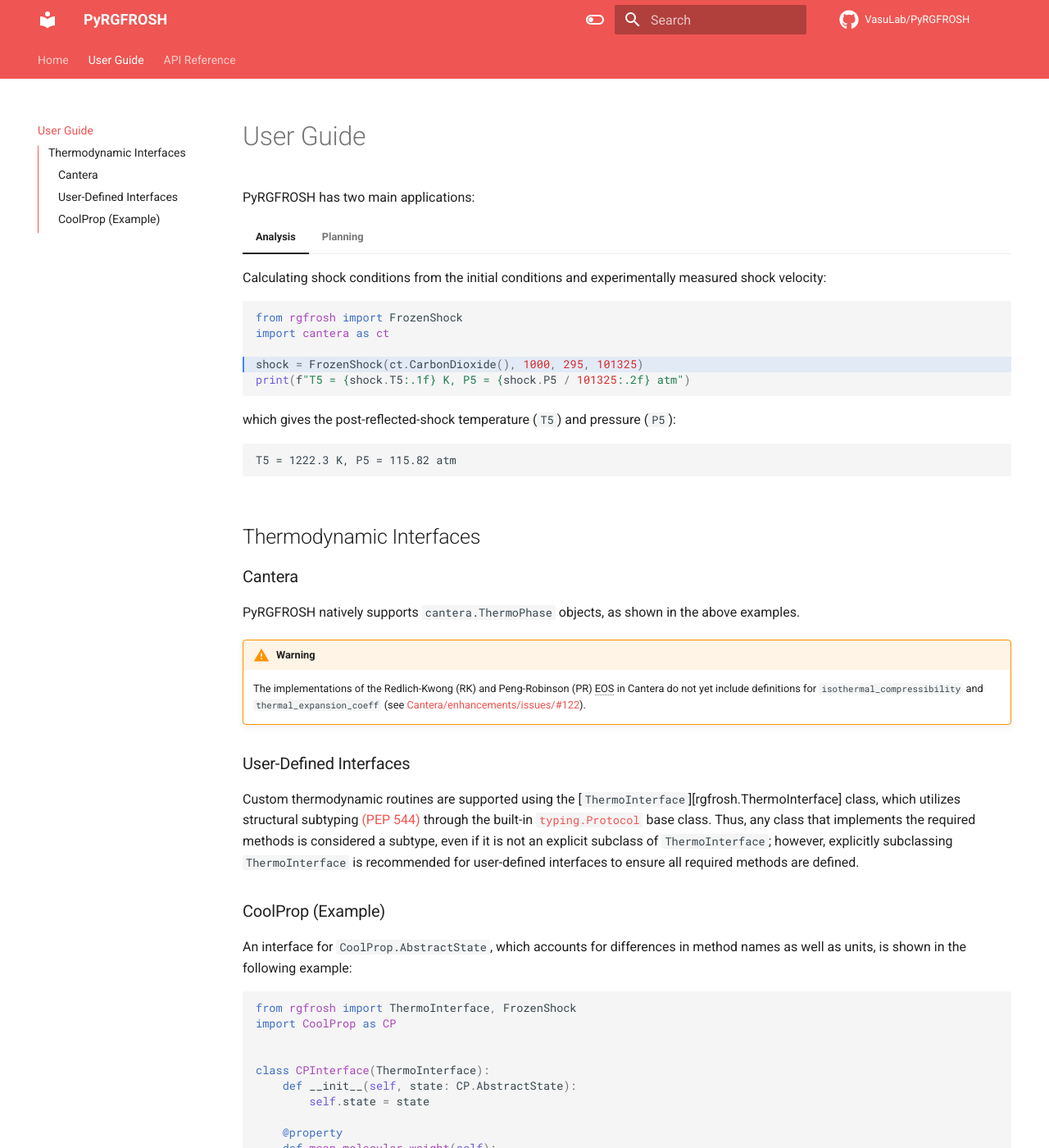
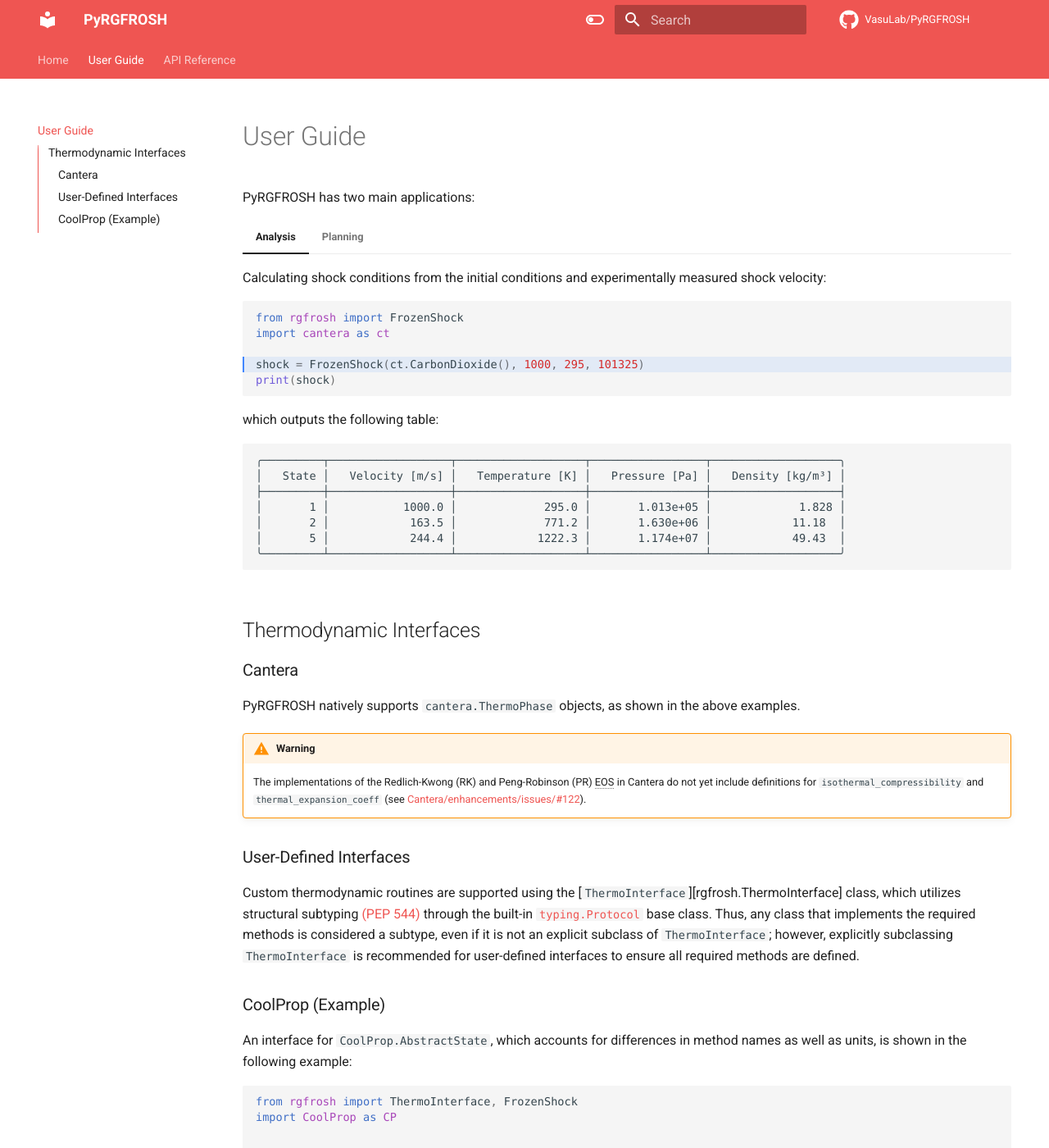
Before and after one commit to VasuLab/rgfrosh, an MkDocs documentation site: the page built from docs/guide.md, in a window 1280 px wide and 1400 px high. Shown: the whole window at 82% size. Built offline with MkDocs 1.6.1 and Material for MkDocs 9.7.7, drawn with Linux system fonts in a browser that asks for light colours; some web fonts are replaced; comment, search, counter and statistics services are not loaded.

Commit message:
Add `FrozenShock.__str__`

````diff
--- a/docs/guide.md
+++ b/docs/guide.md
@@ -11,13 +11,19 @@
     import cantera as ct
 
     shock = FrozenShock(ct.CarbonDioxide(), 1000, 295, 101325)
-    print(f"T5 = {shock.T5:.1f} K, P5 = {shock.P5 / 101325:.2f} atm")
+    print(shock)
     ```
 
-    which gives the post-reflected-shock temperature (`T5`) and pressure (`P5`):
+    which outputs the following table:
 
-    ```
-    T5 = 1222.3 K, P5 = 115.82 atm
+    ```commandline
+    ╭─────────┬──────────────────┬───────────────────┬─────────────────┬───────────────────╮
+    │   State │   Velocity [m/s] │   Temperature [K] │   Pressure [Pa] │   Density [kg/m³] │
+    ├─────────┼──────────────────┼───────────────────┼─────────────────┼───────────────────┤
+    │       1 │           1000.0 │             295.0 │       1.013e+05 │             1.828 │
+    │       2 │            163.5 │             771.2 │       1.630e+06 │            11.18  │
+    │       5 │            244.4 │            1222.3 │       1.174e+07 │            49.43  │
+    ╰─────────┴──────────────────┴───────────────────┴─────────────────┴───────────────────╯
     ```
 
 === "Planning"
@@ -29,10 +35,11 @@
     import cantera as ct
 
     shock = FrozenShock.target_conditions(ct.CarbonDioxide(), 1100, 200e5)
-    print(f"P1 = {shock.P1 / 133.322:.0f} torr, u1 = {shock.u1:.1f} m/s")
+    print(f"P1 = {shock.P1 / 133.322:.0f} torr, "
+          f"u1 = {shock.u1:.1f} m/s")
     ```
 
-    which gives the required fill pressure (`P1`) and incident shock velocity (`u1`):
+    which outputs the required fill pressure (`P1`) and incident shock velocity (`u1`):
 
     ```
     P1 = 1687 torr, u1 = 918.9 m/s
--- a/mkdocs.yml
+++ b/mkdocs.yml
@@ -14,6 +14,8 @@
 
 theme:
   name: material
+  font:
+    code: Consolas
   palette:
     - media: "(prefers-color-scheme: light)"
       scheme: default
````
Also changed, not shown: rgfrosh.py (+11 -0 lines).
